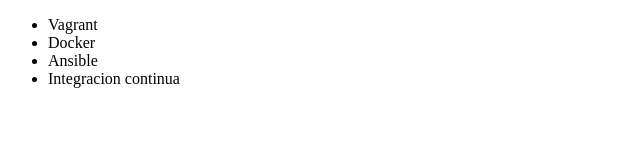
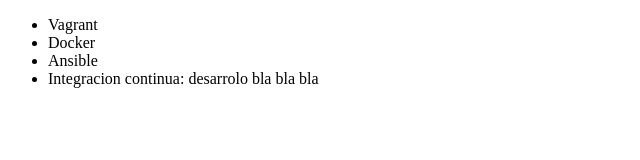
Before and after one commit to Ixev92/test, a plain HTML site: page index.html in a window 1280 px wide. Shown: the whole page, without its empty margins (0-640 px from the left). Drawn offline with Linux system fonts and the light colour scheme.

Commit message:
Renobrando curso

```diff
--- a/index.html
+++ b/index.html
@@ -9,7 +9,7 @@
          <li> Vagrant </li>
          <li> Docker </li>
          <li> Ansible </li>
-         <li> Integracion continua </li>
+         <li> Integracion continua: desarrolo bla bla bla </li>
      </ul>
 </body>
 </html>
```
